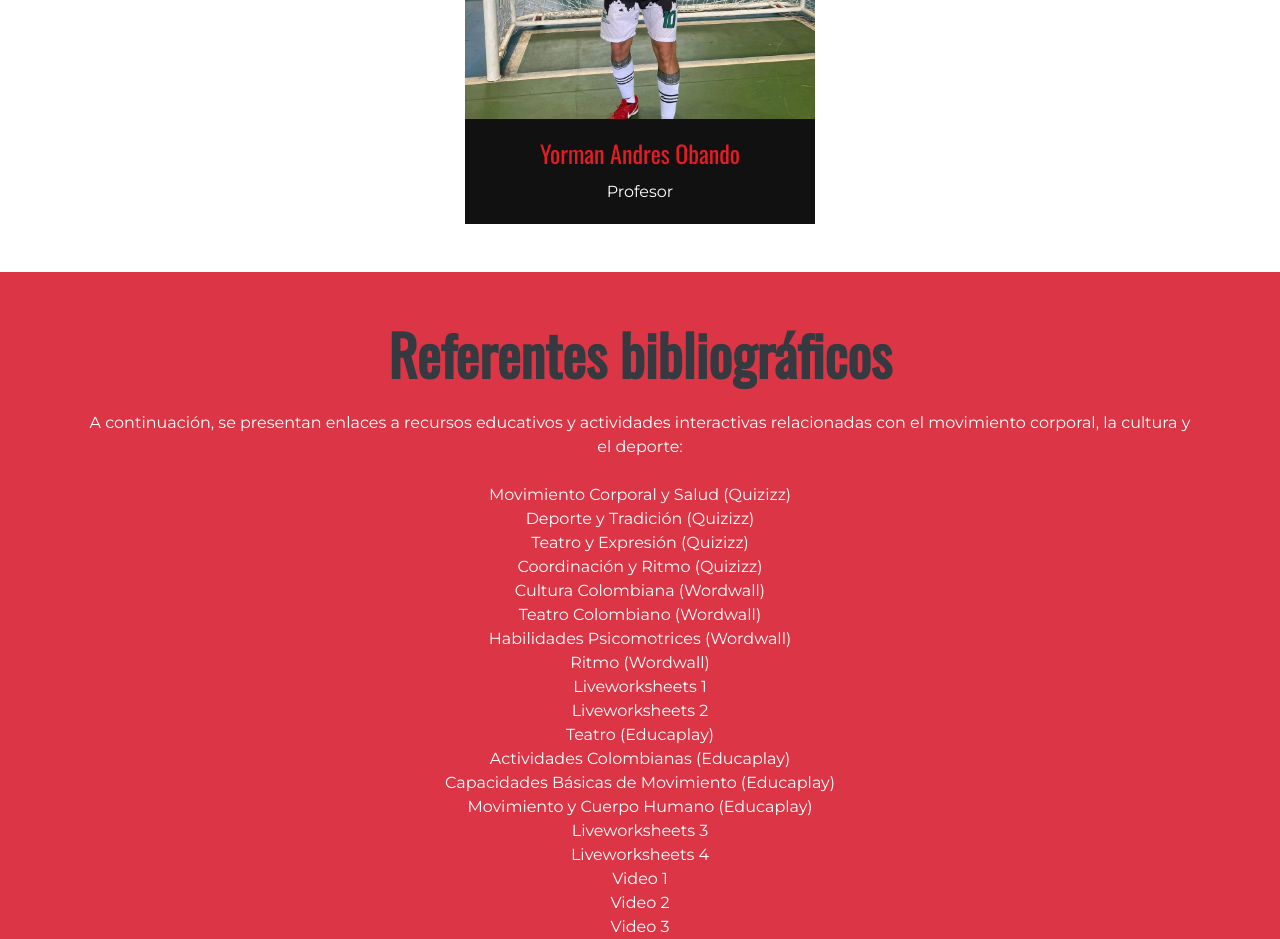
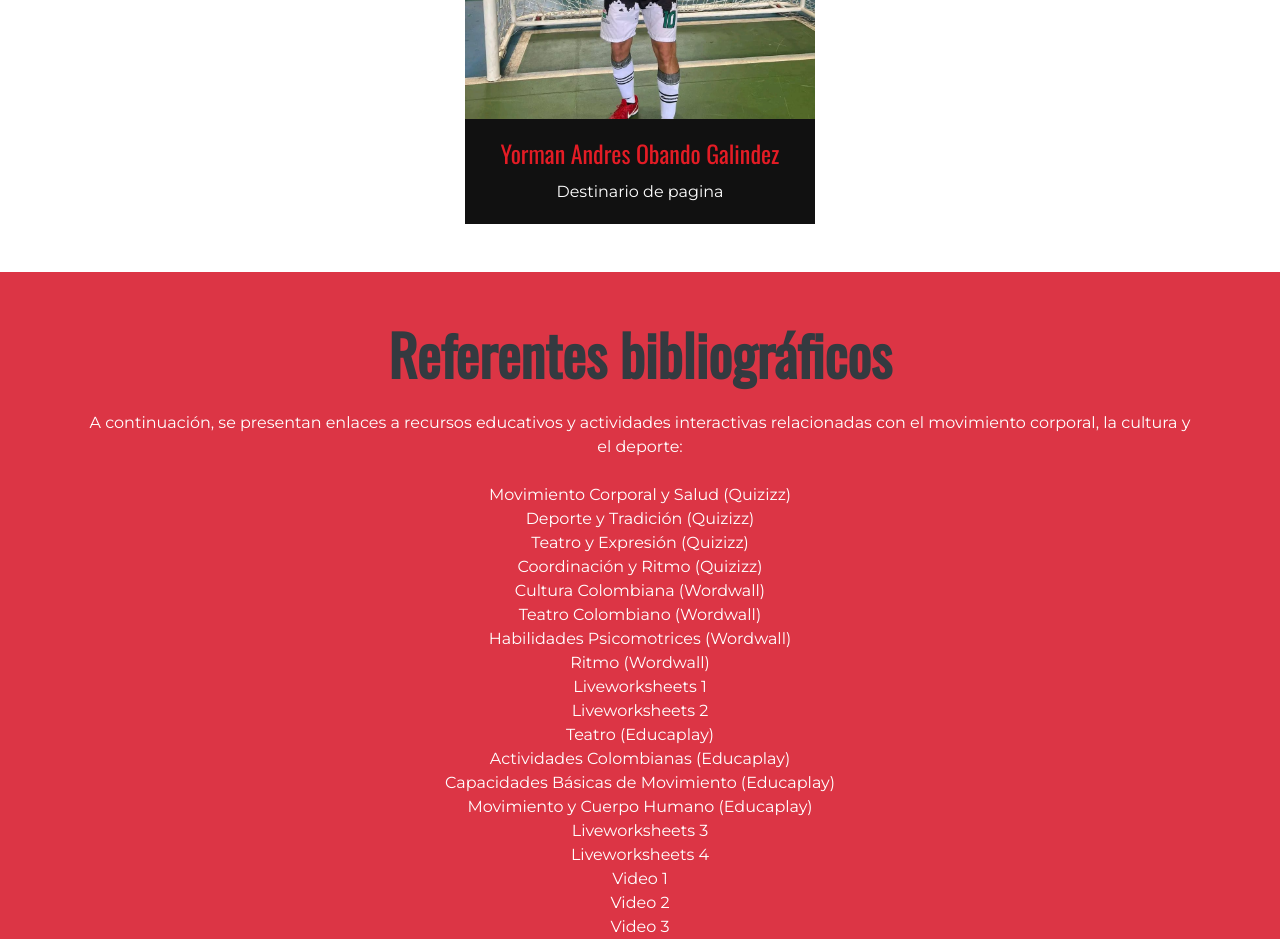
Before and after one commit to Giraldoxm/AmbienteVirtual, a plain HTML site: page index.html in a window 1280 px wide. Shown: the part 2700-3639 px from the top of the page. Drawn offline with nearby package versions, Linux system fonts and the light colour scheme; a web font is replaced by a local one.

Commit message:
Update index.html

```diff
--- a/index.html
+++ b/index.html
@@ -196,8 +196,8 @@
                     <img class="card-img-top" src="img/profe.jpeg" alt="" style="height: 360px; width: 100%; object-fit: cover;">
 
                     <div class="card-body bg-secondary">
-                        <h4 class="card-title text-primary">Yorman Andres Obando</h4>
-                        <p class="card-text">Profesor</p>
+                        <h4 class="card-title text-primary">Yorman Andres Obando Galindez</h4>
+                        <p class="card-text">Destinario de pagina</p>
                     </div>
                 </div>
             </div>
```
